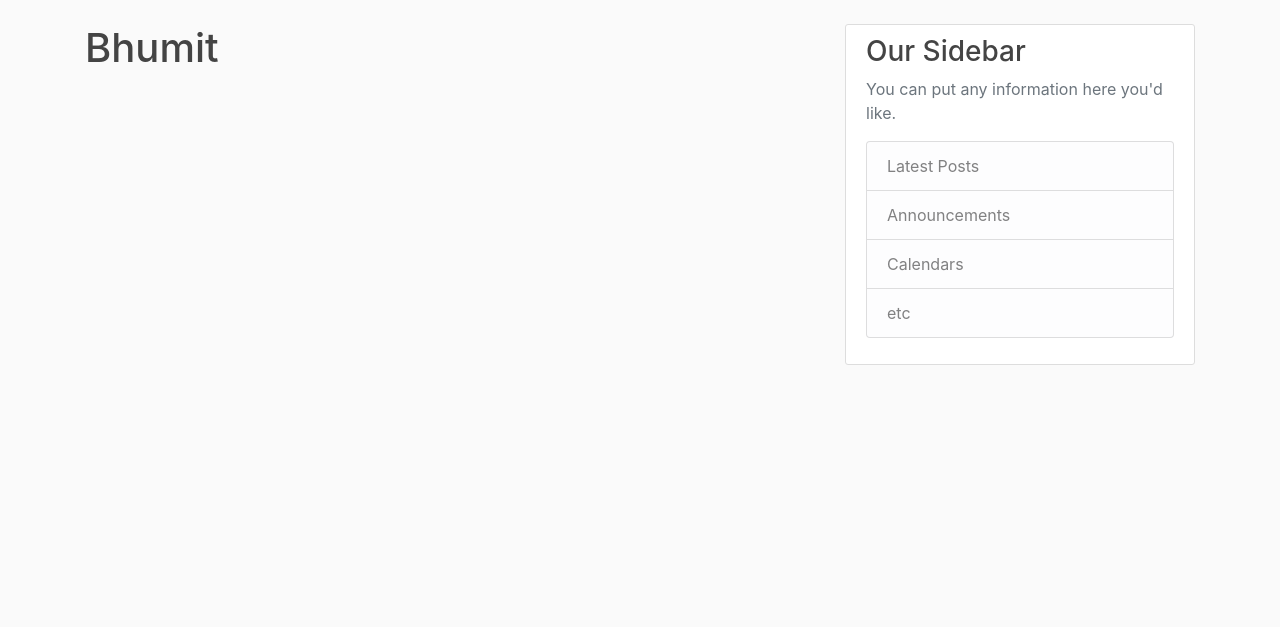
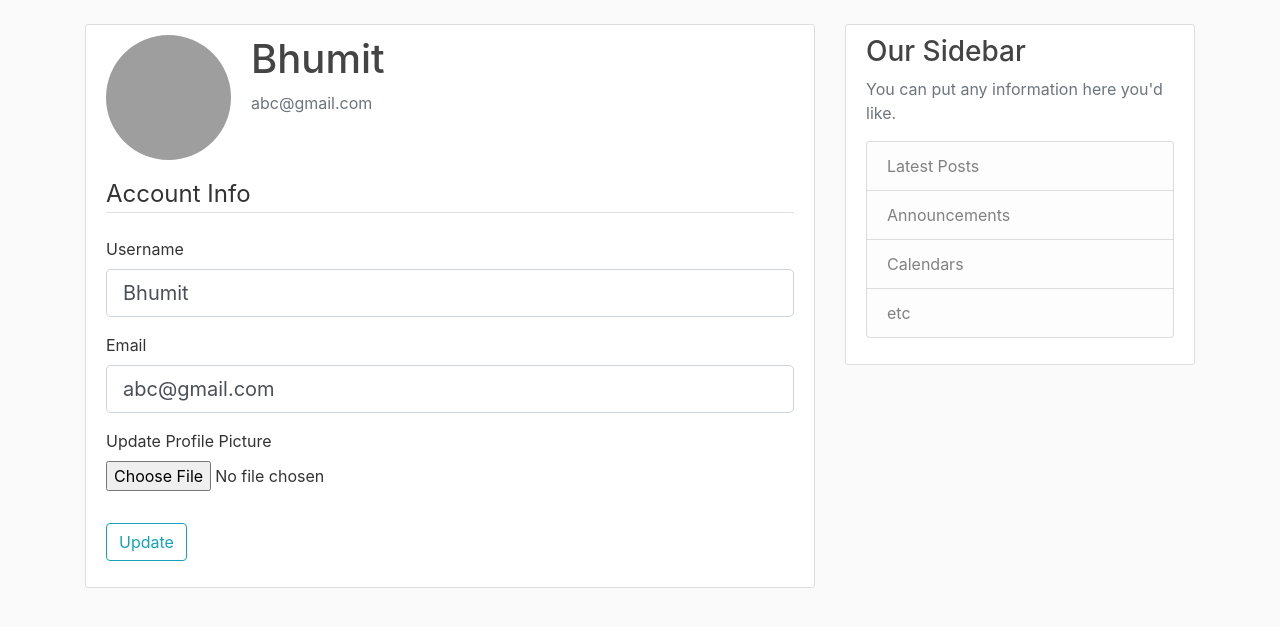
Before and after one commit to AdivarekarBhumit/Flask-Blog-WebApp, a Flask app: page /account in a window 1280 px wide. Shown: the part 56-683 px from the top of the page. Run offline with Flask 2, Linux system fonts and the light colour scheme; a user stored in the database is signed in; some libraries are stand-ins or nearby versions; grey boxes are pictures that could not be loaded.

Commit message:
Profile Pic Update

```diff
--- a/blog/forms.py
+++ b/blog/forms.py
@@ -1,7 +1,9 @@
 from flask_wtf import FlaskForm
+from flask_wtf.file import FileField, FileAllowed
 from wtforms import StringField, PasswordField, SubmitField, BooleanField
 from wtforms.validators import DataRequired, Length, Email, EqualTo, ValidationError
 from blog.models import User
+from flask_login import current_user
 
 class RegistrationForm(FlaskForm):
     username = StringField('Username',
@@ -32,3 +34,25 @@ class LoginForm(FlaskForm):
                              validators=[DataRequired()])
     remember = BooleanField('Remember Me')
     submit = SubmitField('Login')
+
+class UpdateAccountForm(FlaskForm):
+    username = StringField('Username',
+                            validators=[DataRequired(), Length(min=2, max=20)])
+    email = StringField('Email',
+                         validators=[DataRequired(), Email()])
+
+    picture = FileField('Update Profile Picture', validators=[FileAllowed(['jpg', 'png'])])
+
+    submit = SubmitField('Update')
+
+    def validate_username(self, username):
+        if username.data != current_user.username:
+            user = User.query.filter_by(username=username.data).first()
+            if user:
+                raise ValidationError('That username is already taken. Please choose another username.')
+
+    def validate_email(self, email):
+        if email.data != current_user.email:
+            user = User.query.filter_by(email=email.data).first()
+            if user:
+                raise ValidationError('That email is already registered. Choose another email.')
--- a/blog/routes.py
+++ b/blog/routes.py
@@ -1,8 +1,10 @@
 from flask import render_template, url_for, flash, redirect, request
-from blog.forms import RegistrationForm, LoginForm
+from blog.forms import RegistrationForm, LoginForm, UpdateAccountForm
 from blog.models import User, Post
 from blog import app, db, bcrypt
 from flask_login import login_user, current_user, logout_user, login_required
+import secrets, os
+from PIL import Image
 
 posts = [
     {
@@ -62,7 +64,34 @@ def logout():
     logout_user()
     return redirect(url_for('home'))
 
-@app.route('/account')
+def save_picture(form_picture, output_size=(125,125)):
+    random_hex = secrets.token_hex(8)
+    _, f_ext = os.path.splitext(form_picture.filename)
+    picture_fn = random_hex + f_ext
+    picture_path = os.path.join(app.root_path, 'static/profile_pics', picture_fn)
+
+    i = Image.open(form_picture)
+    i.thumbnail(output_size)
+    i.save(picture_path)
+    # form_picture.save(picture_path)
+
+    return picture_fn
+
+@app.route('/account', methods=['POST', 'GET'])
 @login_required
 def account():
-    return render_template('account.html', title='Account')
+    form = UpdateAccountForm()
+    if form.validate_on_submit():
+        if form.picture.data:
+            picture_file = save_picture(form.picture.data)
+            current_user.image_file = picture_file
+        current_user.username = form.username.data
+        current_user.email = form.email.data
+        db.session.commit()
+        flash('Your Account has been updated!', 'success')
+        return redirect(url_for('account'))
+    elif request.method == 'GET':
+        form.username.data = current_user.username
+        form.email.data = current_user.email
+    image_file = url_for('static', filename='profile_pics/' + current_user.image_file)
+    return render_template('account.html', title='Account', image_file=image_file, form=form)
--- a/blog/templates/account.html
+++ b/blog/templates/account.html
@@ -1,4 +1,58 @@
 {% extends "layout.html" %}
 {% block content %}
-    <h1>{{ current_user.username }}</h1>
+    <div class="content-section">
+        <div class="media">
+            <img class="rounded-circle account-img" src="{{ image_file }}">
+            <div class="media-body">
+                <h2 class="account-heading">{{ current_user.username }}</h2>
+                <p class="text-secondary">{{ current_user.email }}</p>
+            </div>
+        </div>
+        <!-- FORM HERE -->
+        <form action="" method="POST" enctype="multipart/form-data">
+            {{ form.hidden_tag() }}
+            <fieldset class="form-group">
+                <legend class="border-bottom mb-4">Account Info</legend>
+                <div class="form-group">
+                    {{ form.username.label(class='form-control-label') }}
+
+                    {% if form.username.errors %}
+                        {{ form.username(class='form-control form-control-lg is-invalid') }}
+                        <div class="invalid-feedback">
+                            {% for error in form.username.errors %}
+                                <span>{{ error }}</span>
+                            {% endfor %}
+                        </div>
+                    {% else %}
+                        {{ form.username(class='form-control form-control-lg') }}
+                    {% endif %}
+                </div>
+                <div class="form-group">
+                    {{ form.email.label(class='form-control-label') }}
+                    {% if form.email.errors %}
+                        {{ form.email(class='form-control form-control-lg is-invalid') }}
+                        <div class="invalid-feedback">
+                            {% for error in form.email.errors %}
+                                <span>{{ error }}</span>
+                            {% endfor %}
+                        </div>
+                    {% else %}
+                        {{ form.email(class='form-control form-control-lg') }}
+                    {% endif %}
+                </div>
+                <div class="form-group">
+                    {{ form.picture.label() }}
+                    {{ form.picture(class='form-control-file') }}
+                    {% if form.picture.errors %}
+                    {% for error in form.picture.errors %}
+                        <span class="text-danger">{{ error }}</span><br>
+                    {% endfor %}
+                    {% endif %}
+                </div>
+            </fieldset>
+            <div class="form-group">
+                {{ form.submit(class="btn btn-outline-info") }}
+            </div>
+        </form>
+    </div>
 {% endblock content %}
```
Also changed, not shown: blog/site.db, 1 other file.
